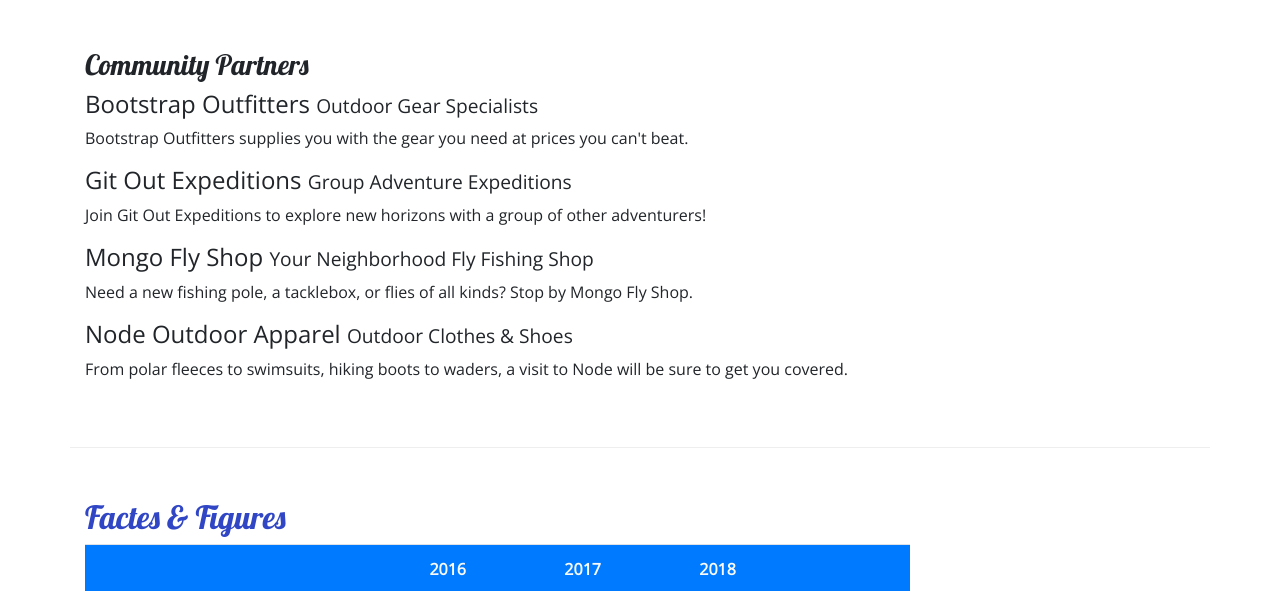
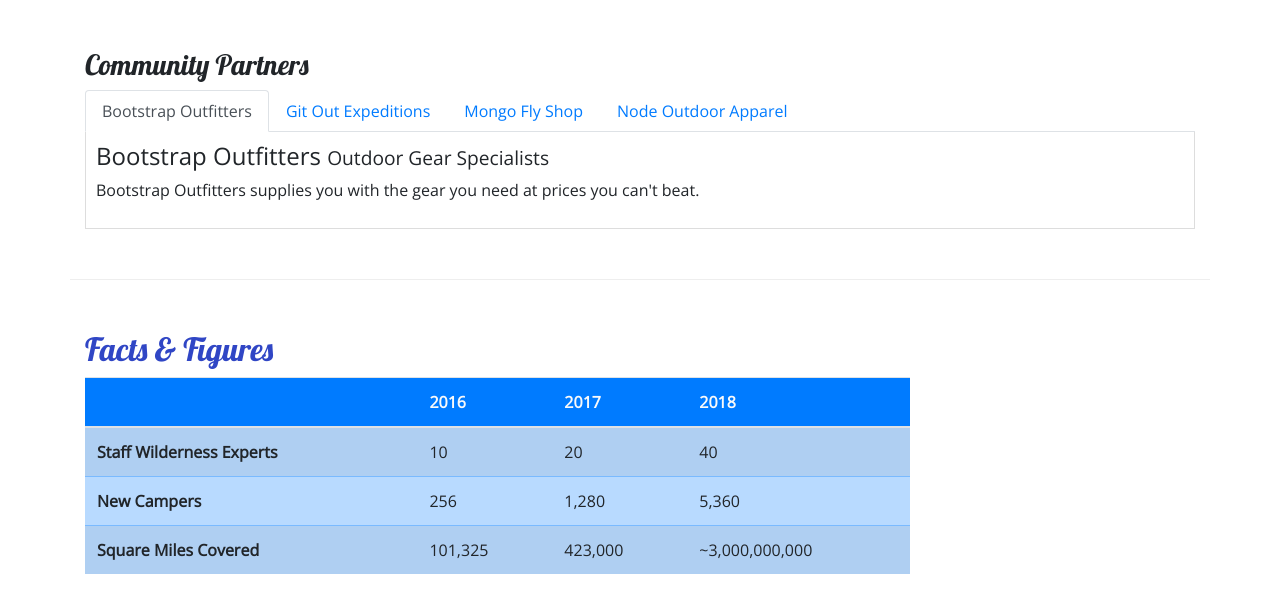
Before and after one commit to MichaelJHagan/Nucamp-Site, a website: page aboutus.html in a window 1280 px wide. Shown: the part 931-1522 px from the top of the page. Drawn offline with nearby package versions, Linux system fonts and the light colour scheme.

Commit message:
tabs exercise

```diff
--- a/aboutus.html
+++ b/aboutus.html
@@ -112,19 +112,35 @@
                 <div class="row row-content">
                     <div class="col">
                         <h3>Community Partners</h3>
+                        <ul class="nav nav-tabs">
+                            <li class="nav-item"><a class="nav-link active" href="#bootstrap" role="tab" data-toggle="tab">Bootstrap Outfitters</a></li>
+                            <li class="nav-item"><a class="nav-link" href="#git" role="tab" data-toggle="tab">Git Out Expeditions</a></li>
+                            <li class="nav-item"><a class="nav-link" href="#mongo" role="tab" data-toggle="tab">Mongo Fly Shop</a></li>
+                            <li class="nav-item"><a class="nav-link" href="#node" role="tab" data-toggle="tab">Node Outdoor Apparel</a></li>
+                        </ul>
+                        <div class="tab-content">
+                            <div role="tabpanel" class="tab-pane fade show active" id="bootstrap">
                                 <h4>Bootstrap Outfitters <small>Outdoor Gear Specialists</small></h4>
                                 <p class="d-none d-sm-block">Bootstrap Outfitters supplies you with the gear you need at prices you can't beat.</p>
+                            </div>
+                            <div role="tabpanel" class="tab-pane fade" id="git">
                                 <h4>Git Out Expeditions <small>Group Adventure Expeditions</small></h4>
                                 <p class="d-none d-sm-block">Join Git Out Expeditions to explore new horizons with a group of other adventurers!</p>
+                            </div>
+                            <div role="tabpanel" class="tab-pane fade" id="mongo">
                                 <h4>Mongo Fly Shop <small>Your Neighborhood Fly Fishing Shop</small></h4>
                                 <p class="d-none d-sm-block">Need a new fishing pole, a tacklebox, or flies of all kinds? Stop by Mongo Fly Shop.</p>
+                            </div>
+                            <div role="tabpanel" class="tab-pane fade" id="node">
                                 <h4>Node Outdoor Apparel <small>Outdoor Clothes & Shoes</small></h4>
                                 <p class="d-none d-sm-block">From polar fleeces to swimsuits, hiking boots to waders, a visit to Node will be sure to get you covered.</p>
                             </div>
                         </div>
+                    </div>
+                </div>
                 <div class="row row-content">
                     <div class="col-sm-9">
-                        <h2>Factes &amp; Figures</h2>
+                        <h2>Facts &amp; Figures</h2>
                         <div class="table-responsive">
                             <table class="table table-striped">
                                 <thead>
@@ -189,7 +205,10 @@
            </div>
         </div>
     </footer>
-
+    <!-- jQuery must come first, then Popper.js, then the Bootstrap JavaScript plugins.-->
+    <script src="node_modules/jquery/dist/jquery.slim.min.js"></script>
+    <script src="node_modules/popper.js/dist/umd/popper.min.js"></script>
+    <script src="node_modules/bootstrap/dist/js/bootstrap.min.js"></script>
 </body>
 
 </html>
--- a/css/styles.css
+++ b/css/styles.css
@@ -33,3 +33,9 @@
 .navbar {
     background-color: #901cad;
 }
+
+.tab-content {
+    border: 1px solid #DDD;
+    border-top: none;
+    padding: 10px;
+}
```
Also changed, not shown: contactus.html (+0 -1 lines). Lines whose indentation alone changed are shown as unchanged.
